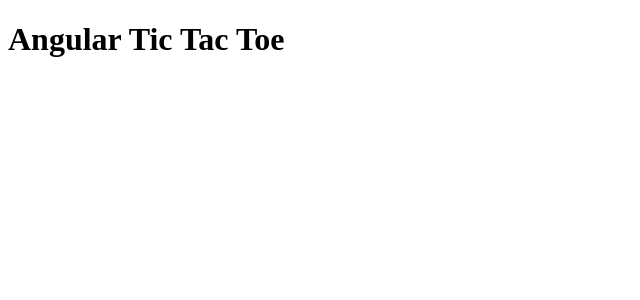
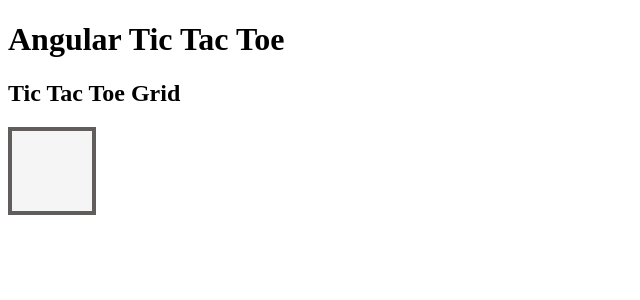
Before and after one commit to jordanXYsoon1998/angular-tic-tac-toe, an Angular app: page / in a window 1280 px wide. Shown: the top 300 px of the page, without its empty margins (0-640 px from the left). Built offline with nearby package versions, Linux system fonts and the light colour scheme.

Commit message:
Single square should be working

```diff
--- a/src/app/app.component.html
+++ b/src/app/app.component.html
@@ -1 +1,2 @@
 <h1>{{title}}</h1>
+<app-grid></app-grid>
--- a/src/app/grid/grid.component.html
+++ b/src/app/grid/grid.component.html
@@ -1 +1,2 @@
-<p>grid works!</p>
+<h2>Tic Tac Toe Grid</h2>
+<app-square></app-square>
--- a/src/app/square/square.component.css
+++ b/src/app/square/square.component.css
@@ -0,0 +1,22 @@
+.square {
+  display: flex;
+  float: left;
+  justify-content: center;
+  align-items: center;
+  width: 5rem;
+  height: 5rem;
+  border: 0.3rem solid #615d5d;
+  background-color: #f5f5f5;
+  cursor: pointer;
+  margin: 0;
+  color: #545454;
+}
+
+.square:hover {
+  background-color: #d4d4d4;
+}
+
+.content {
+  text-transform: lowercase;
+  font-size: 4rem;
+}
--- a/src/app/square/square.component.html
+++ b/src/app/square/square.component.html
@@ -1 +1,3 @@
-<p>square works!</p>
+<div class="square">
+  <span class="content">{{content}}</span>
+</div>
--- a/src/app/square/square.component.ts
+++ b/src/app/square/square.component.ts
@@ -1,4 +1,4 @@
-import { Component, OnInit } from '@angular/core';
+import { Component, OnInit, Input } from '@angular/core';
 
 @Component({
   selector: 'app-square',
@@ -6,6 +6,8 @@ import { Component, OnInit } from '@angular/core';
   styleUrls: ['./square.component.css']
 })
 export class SquareComponent implements OnInit {
+  // Single square in the 3x3 grid
+  @Input() content: string;
 
   constructor() { }
 
```
